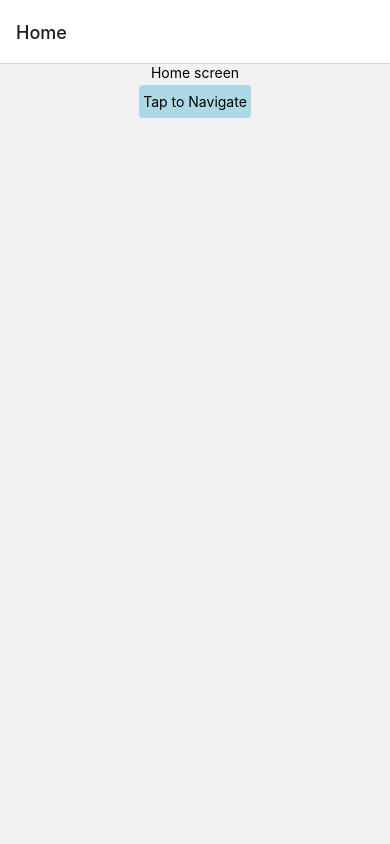
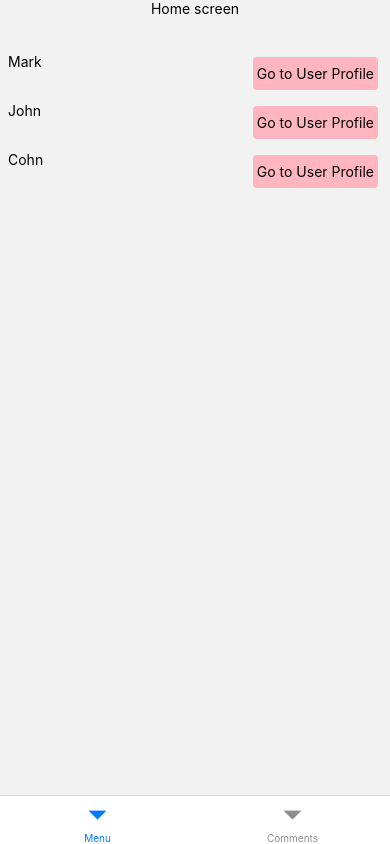
Before and after one commit to mrasyadal/M3-ReactNative-Session5, a React Native app: screen /Home in a window 390 px wide. Built offline with nearby package versions, Linux system fonts and the light colour scheme.

Commit message:
Chapter 1-4 + MaterialTopTab + TabView + PagerView

```diff
--- a/App.js
+++ b/App.js
@@ -1,24 +1,18 @@
 import React from 'react';
 import {Text, View} from 'react-native';
 import {NavigationContainer} from '@react-navigation/native';
-//import MainStack from './src/navigators/MainStack';
 import {createNativeStackNavigator} from '@react-navigation/native-stack';
-import Home from './src/screens/Home';
-import UserProfile from './src/screens/UserProfile';
-import Comments from './src/screens/Comments';
+import MainStack from './src/navigators/MainStack';
+import MainTab from './src/navigators/MainTab';
 
-const Stack = createNativeStackNavigator();
+// import Home from './src/screens/Home';
+// import UserProfile from './src/screens/UserProfile';
+// import Comments from './src/screens/Comments';
 
 const App = () => {
   return (
     <NavigationContainer>
-      <Stack.Navigator initialRouteName="Home">
-        {/* Stack.Navigator memiliki initial route name 'Home' yang mengeset `Home` jadi menu utama*/}
-        {/* Stack.Navigator berisi Home, UserProfile, dan Comments */}
-        <Stack.Screen name="Home" component={Home} />
-        <Stack.Screen name="UserProfile" component={UserProfile} />
-        <Stack.Screen name="Comments" component={Comments} />
-      </Stack.Navigator>
+      <MainTab />
     </NavigationContainer>
   );
 };
--- a/package.json
+++ b/package.json
@@ -10,12 +10,16 @@
     "lint": "eslint ."
   },
   "dependencies": {
+    "@react-navigation/bottom-tabs": "^6.0.5",
+    "@react-navigation/material-top-tabs": "^6.0.2",
     "@react-navigation/native": "^6.0.2",
     "@react-navigation/native-stack": "^6.1.0",
     "react": "17.0.2",
     "react-native": "0.65.1",
+    "react-native-pager-view": "^5.4.1",
     "react-native-safe-area-context": "^3.3.2",
-    "react-native-screens": "^3.6.0"
+    "react-native-screens": "^3.6.0",
+    "react-native-tab-view": "^3.1.1"
   },
   "devDependencies": {
     "@babel/core": "^7.12.9",
--- a/src/navigators/MainStack.js
+++ b/src/navigators/MainStack.js
@@ -4,10 +4,18 @@ import Home from '../screens/Home';
 import UserProfile from '../screens/UserProfile';
 import Comments from '../screens/Comments';
 
+const Stack = createNativeStackNavigator();
+
 const MainStack = () => {
   return (
     // Stack.Navigator adalah hasil pindahan dari App.js agar file App.js lebih rapih
-    <Text></Text>
+    <Stack.Navigator screenOptions={{headerShown: false}}>
+      {/* Stack.Navigator memiliki initial route name 'Home' yang mengeset `Home` jadi menu utama*/}
+      {/* Stack.Navigator berisi Home, UserProfile, dan Comments */}
+      <Stack.Screen name="Home" component={Home} />
+      <Stack.Screen name="UserProfile" component={UserProfile} />
+      {/* <Stack.Screen name="Comments" component={Comments} /> */}
+    </Stack.Navigator>
   );
 };
 
--- /dev/null
+++ b/src/navigators/MainTab.js
@@ -0,0 +1,25 @@
+import React from 'react';
+import {createBottomTabNavigator} from '@react-navigation/bottom-tabs';
+import Home from '../screens/Home';
+import UserProfile from '../screens/UserProfile';
+import Comments from '../screens/Comments';
+import MainStack from './MainStack';
+
+const BottomTab = createBottomTabNavigator();
+
+const MainTab = () => {
+  return (
+    <BottomTab.Navigator screenOptions={{headerShown: false}}>
+      {/* <BottomTab.Screen name="Home" component={Home} />
+      <BottomTab.Screen name="UserProfile" component={UserProfile} /> */}
+      <BottomTab.Screen
+        name="MainStack"
+        component={MainStack}
+        options={{title: 'Menu'}}
+      />
+      <BottomTab.Screen name="Comments" component={Comments} />
+    </BottomTab.Navigator>
+  );
+};
+
+export default MainTab;
--- a/src/screens/Home.js
+++ b/src/screens/Home.js
@@ -5,7 +5,7 @@ import {
   StyleSheet,
   TouchableOpacity,
   TouchableHighlight,
-  SegmentedControlIOSComponent,
+  FlatList,
 } from 'react-native';
 
 const styles = StyleSheet.create({
@@ -20,17 +20,64 @@ const styles = StyleSheet.create({
     backgroundColor: 'lightblue',
     borderRadius: 4,
   },
+  userListContainer: {
+    flexDirection: 'row',
+    justifyContent: 'space-between',
+    marginVertical: 4,
+  },
+  flatListContainer: {
+    marginTop: 32,
+    width: '100%',
+    paddingHorizontal: 8,
+  },
 });
 
+const users = [
+  {
+    id: 1,
+    username: 'Mark',
+  },
+  {
+    id: 2,
+    username: 'John',
+  },
+  {
+    id: 3,
+    username: 'Cohn',
+  },
+];
+
 const Home = props => {
+  const renderUserList = ({item}) => {
+    return (
+      <View style={{...styles.userListContainer}}>
+        {/* View bersifat flexbox yang mengatur text berupa username dan tombol 'TouchableOpacity' */}
+        <Text>{item.username}</Text>
+        <TouchableOpacity
+          style={{...styles.navButton, backgroundColor: 'lightpink'}}
+          onPress={() => props.navigation.push('UserProfile', item)}>
+          <Text>Go to User Profile</Text>
+        </TouchableOpacity>
+      </View>
+    );
+  };
+
   return (
     <View style={{...styles.mainContainer}}>
       <Text>Home screen</Text>
-      <TouchableOpacity
+      {/* <TouchableOpacity
         onPress={() => props.navigation.navigate('UserProfile')}
         style={{...styles.navButton}}>
         <Text>Tap to Navigate</Text>
-      </TouchableOpacity>
+      </TouchableOpacity> */}
+      {/* Kode di atas dijadikan komen di M3S4C3 */}
+
+      <FlatList
+        style={{...styles.flatListContainer}}
+        data={users}
+        keyExtractor={item => item.id.toString()}
+        renderItem={renderUserList}
+      />
     </View>
   );
 };
--- a/src/screens/UserProfile.js
+++ b/src/screens/UserProfile.js
@@ -16,16 +16,26 @@ const styles = StyleSheet.create({
 });
 
 const UserProfile = props => {
+  // routeParams ditambahkan di M3S4C3
+  const routeParams = props.route.params;
+
   return (
     <View style={{...styles.mainContainer}}>
-      <Text>User Profile screen</Text>
+      <Text>User Profile Screen</Text>
+
+      {/* `ID` dan `Name` ditambahkan di M3S4C3 */}
+      <Text>ID: {routeParams.id}</Text>
+      <Text>Name: {routeParams.username}</Text>
+
       <TouchableOpacity
         onPress={() => props.navigation.goBack()}
         style={{...styles.navButton}}>
         <Text>Tap to Return</Text>
       </TouchableOpacity>
+
+      {/* Ketika tombol di bawah ditekan, masuk ke komen dengan data orang tersebut yang disimpan di `routeParams` */}
       <TouchableOpacity
-        onPress={() => props.navigation.push('Comments')}
+        onPress={() => props.navigation.push('Comments', routeParams)}
         style={{...styles.navButton}}>
         <Text>Tap to Navigate to Comments</Text>
       </TouchableOpacity>
```
Also changed, not shown: 1 other file (tests, documents, lock files or other folders).
